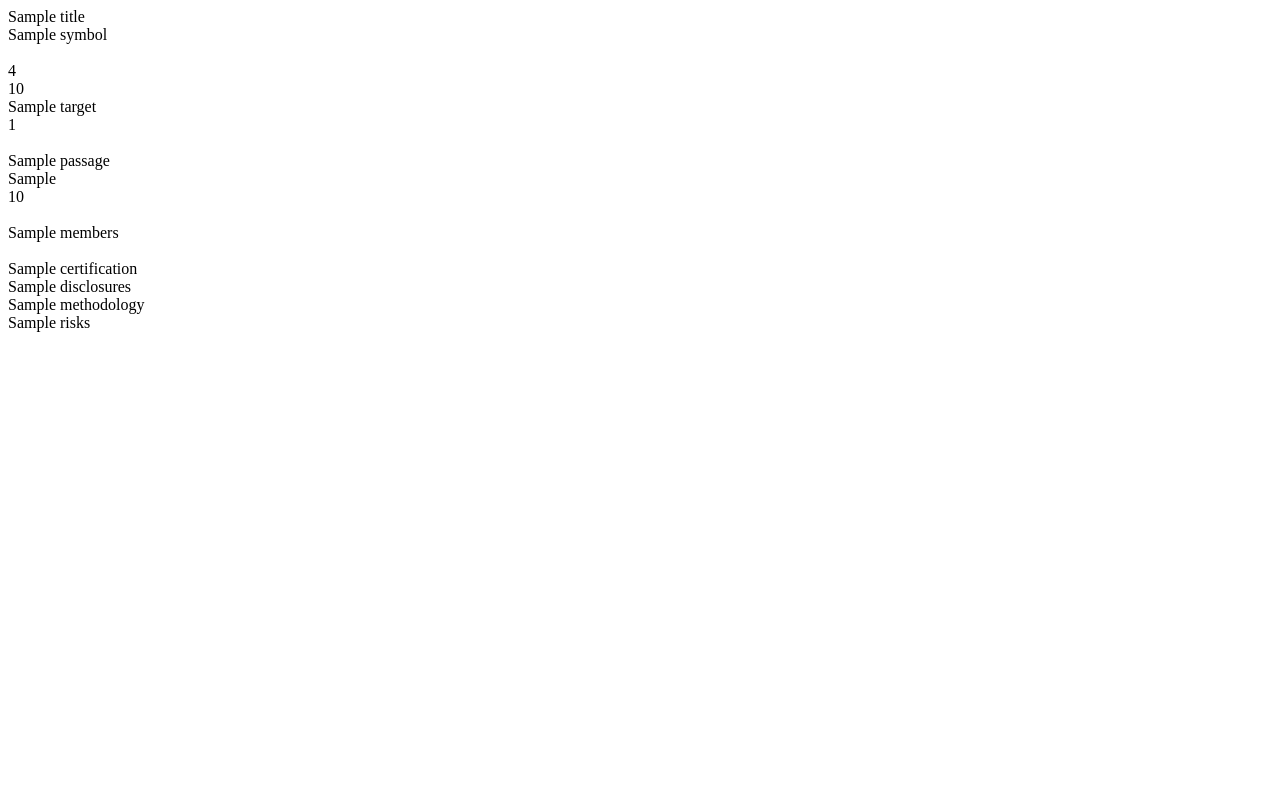
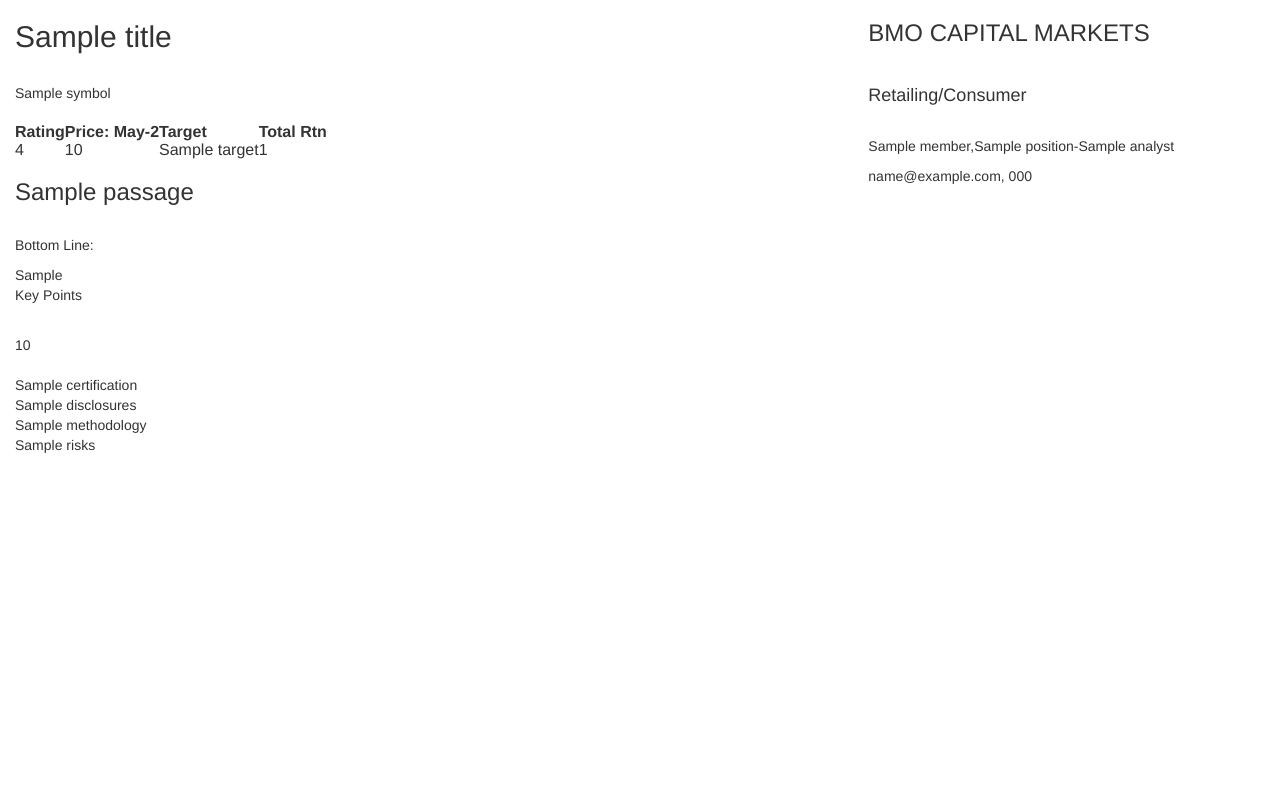
Before and after one commit to Anupama-P/BMO-Capital-Markets-POC, a Django app: template xmlParser/xmlToHtml/templates/xmlToHtml/output.html in a window 1280 px wide. Run offline with Django 3.2, Linux system fonts and the light colour scheme; the template is opened without the code that fills it: most values are stand-ins (such as "Sample title", 1, 10 or a date in 2020); some libraries are stand-ins or nearby versions.

Commit message:
Template changes

```diff
--- a/xmlParser/xmlToHtml/templates/xmlToHtml/output.html
+++ b/xmlParser/xmlToHtml/templates/xmlToHtml/output.html
@@ -1,25 +1,42 @@
-{{ title.title|safe }}
+<html lang="en">
+<head>
+  <title>BMO</title>
+  <meta charset="utf-8">
+  <meta name="viewport" content="width=device-width, initial-scale=1">
+  <link rel="stylesheet" href="https://maxcdn.bootstrapcdn.com/bootstrap/3.3.7/css/bootstrap.min.css">
+  <script src="https://ajax.googleapis.com/ajax/libs/jquery/3.2.1/jquery.min.js"></script>
+  <script src="https://maxcdn.bootstrapcdn.com/bootstrap/3.3.7/js/bootstrap.min.js"></script>
+</head>
+<body>
+  <div class='col-md-8'>
+    <h2>{{ title.title|safe }}</h2>
     </br>
     {{ title.symbol|safe }}
     </br>
     </br>
-{{ header_data.rating|safe }}
+    <Table>
+      <tr>
+        <th>Rating</th>
+        <th>Price: May-2</th>
+        <th>Target</th>
+        <th>Total Rtn</th>
+      </tr>
+      <tr>
+        <td>{{ header_data.rating|safe }}</td>
+        <td>{{ header_data.price|safe }}</td>
+        <td>{{ header_data.target|safe }}</td>
+        <td>{{ header_data.total_return|safe }}</td>
+      </tr>
+    </Table>
+
+    <h3>{{ passage.heading|safe }}</h3>
     </br>
-{{ header_data.price|safe }}
-</br>
-{{ header_data.target|safe }}
-</br>
-{{ header_data.total_return|safe }}
-</br>
-</br>
-{{ passage.heading|safe }}
-</br>
+    <p>Bottom Line:</p>
     {{ passage.bottom_line|safe }}
     </br>
+    <p>Key Points</p>
+    </br>
     {{ passage.key_points|safe }}
-</br>
-</br>
-{{ team_members.members|safe }}
     </br>
     </br>
     {{ footer_stuff.certification|safe }}
@@ -29,3 +46,15 @@
     {{ footer_stuff.methodology|safe }}
     </br>
     {{ footer_stuff.risks|safe }}
+  </div>
+  <div class='col-lg-4'>
+    <h3>BMO CAPITAL MARKETS</h3>
+    </br>
+    <h4>Retailing/Consumer</h4>
+    </br>
+    {%for member in team_members.members %}
+      <p>{{member.name}},{{member.position}}-{{member.analyst}}</p>
+      <p>{{member.email}}, {{member.phone}}</p>
+    {%endfor%}
+  </div>
+</body>
--- a/xmlParser/xmlToHtml/views.py
+++ b/xmlParser/xmlToHtml/views.py
@@ -1,8 +1,5 @@
 # -*- coding: utf-8 -*-
 from __future__ import unicode_literals
-
-from django.shortcuts import render
-from django.http import HttpResponse
 
 from django.shortcuts import render_to_response
 
```
Lines whose indentation alone changed are shown as unchanged.
